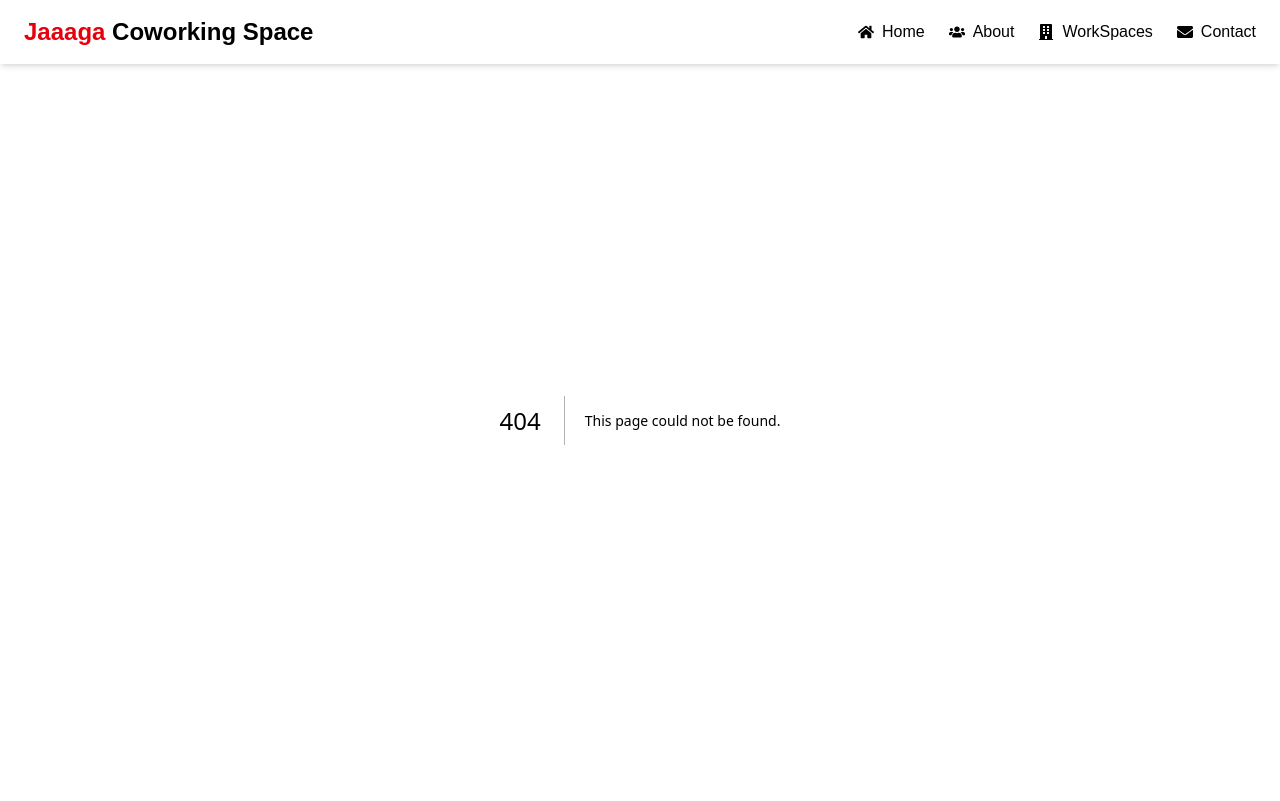
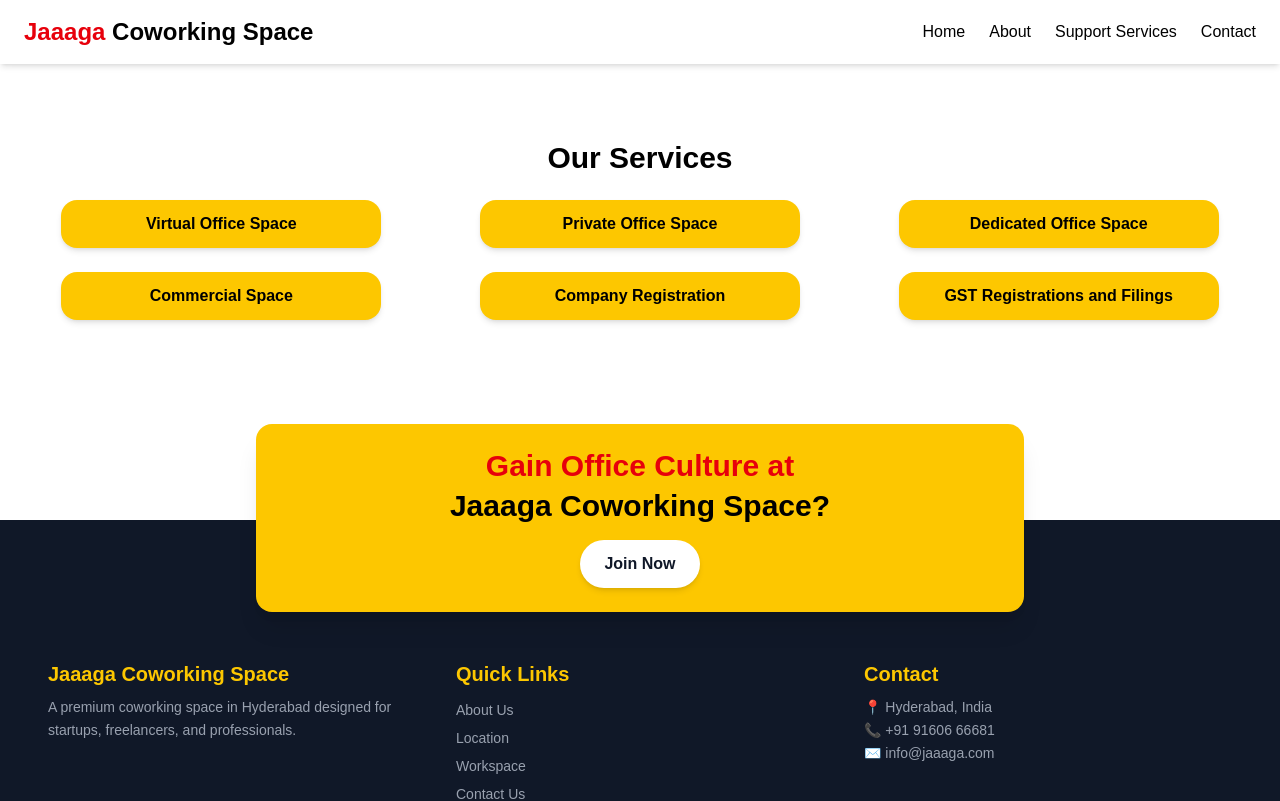
Before and after one commit to sushmasri1906/Jaaaga-coworking-space, a Next.js app: page /services in a window 1280 px wide. Before the commit this address had no page. Shown: the top 801 px of the page. Built offline with nearby package versions, Linux system fonts and the light colour scheme.

Commit message:
components updated

```diff
--- /dev/null
+++ b/src/app/services/page.tsx
@@ -0,0 +1,12 @@
+import Services from "@/components/Services";
+import React from "react";
+
+function page() {
+	return (
+		<>
+			<Services />
+		</>
+	);
+}
+
+export default page;
--- a/src/components/Navbar.tsx
+++ b/src/components/Navbar.tsx
@@ -3,23 +3,16 @@
 import Link from "next/link";
 import { useState } from "react";
 import { motion, AnimatePresence } from "framer-motion";
-import {
-	FaBars,
-	FaTimes,
-	FaHome,
-	FaUsers,
-	FaBuilding,
-	FaEnvelope,
-} from "react-icons/fa";
+import { FaBars, FaTimes } from "react-icons/fa";
 
 const Navbar = () => {
 	const [isOpen, setIsOpen] = useState(false);
 
 	const menuItems = [
-		{ name: "Home", href: "/", icon: <FaHome /> },
-		{ name: "About", href: "/about", icon: <FaUsers /> },
-		{ name: "WorkSpaces", href: "/spaces", icon: <FaBuilding /> },
-		{ name: "Contact", href: "/contact", icon: <FaEnvelope /> },
+		{ name: "Home", href: "/" },
+		{ name: "About", href: "/about" },
+		{ name: "Support Services", href: "/services" },
+		{ name: "Contact", href: "/contact" },
 	];
 
 	return (
@@ -36,15 +29,15 @@ const Navbar = () => {
 				</Link>
 
 				<div className="hidden md:flex space-x-6 items-center">
-					{menuItems.map(({ name, href, icon }) => (
+					{menuItems.map(({ name, href }) => (
 						<motion.div
 							key={name}
 							whileHover={{ scale: 1.1 }}
 							whileTap={{ scale: 0.9 }}>
 							<Link
 								href={href}
-								className="flex items-center space-x-2 text-black hover:text-yellow-400 transition duration-300">
-								{icon} <span>{name}</span>
+								className="text-black hover:text-yellow-400 transition duration-300">
+								{name}
 							</Link>
 						</motion.div>
 					))}
@@ -66,15 +59,15 @@ const Navbar = () => {
 						exit={{ x: "100%" }}
 						transition={{ duration: 0.3 }}
 						className="md:hidden bg-white shadow-lg absolute w-full left-0 top-16 py-4 z-50">
-						{menuItems.map(({ name, href, icon }) => (
+						{menuItems.map(({ name, href }) => (
 							<motion.div
 								key={name}
 								whileHover={{ scale: 1.05 }}
 								whileTap={{ scale: 0.95 }}>
 								<Link
 									href={href}
-									className="flex items-center px-6 py-3 text-black hover:text-yellow-400 transition duration-300">
-									{icon} <span className="ml-2">{name}</span>
+									className="block px-6 py-3 text-black hover:text-yellow-400 transition duration-300">
+									{name}
 								</Link>
 							</motion.div>
 						))}
--- /dev/null
+++ b/src/components/Services.tsx
@@ -0,0 +1,35 @@
+"use client";
+
+import { motion } from "framer-motion";
+import Link from "next/link";
+
+const services = [
+	"Virtual Office Space",
+	"Private Office Space",
+	"Dedicated Office Space",
+	"Commercial Space",
+	"Company Registration",
+	"GST Registrations and Filings",
+];
+
+const Services = () => {
+	return (
+		<div className="container mx-auto px-6 py-30 text-center bg-white">
+			<h2 className="text-3xl font-bold text-black mb-6">Our Services</h2>
+			<div className="grid grid-cols-1 sm:grid-cols-2 md:grid-cols-3 gap-6">
+				{services.map((service, index) => (
+					<Link key={index} href="/contact" className="flex justify-center">
+						<motion.button
+							whileHover={{ scale: 1.1 }}
+							whileTap={{ scale: 0.9 }}
+							className="w-full max-w-xs bg-yellow-400 text-black font-semibold py-3 px-6 rounded-2xl shadow-md hover:bg-yellow-500 transition duration-300">
+							{service}
+						</motion.button>
+					</Link>
+				))}
+			</div>
+		</div>
+	);
+};
+
+export default Services;
```
